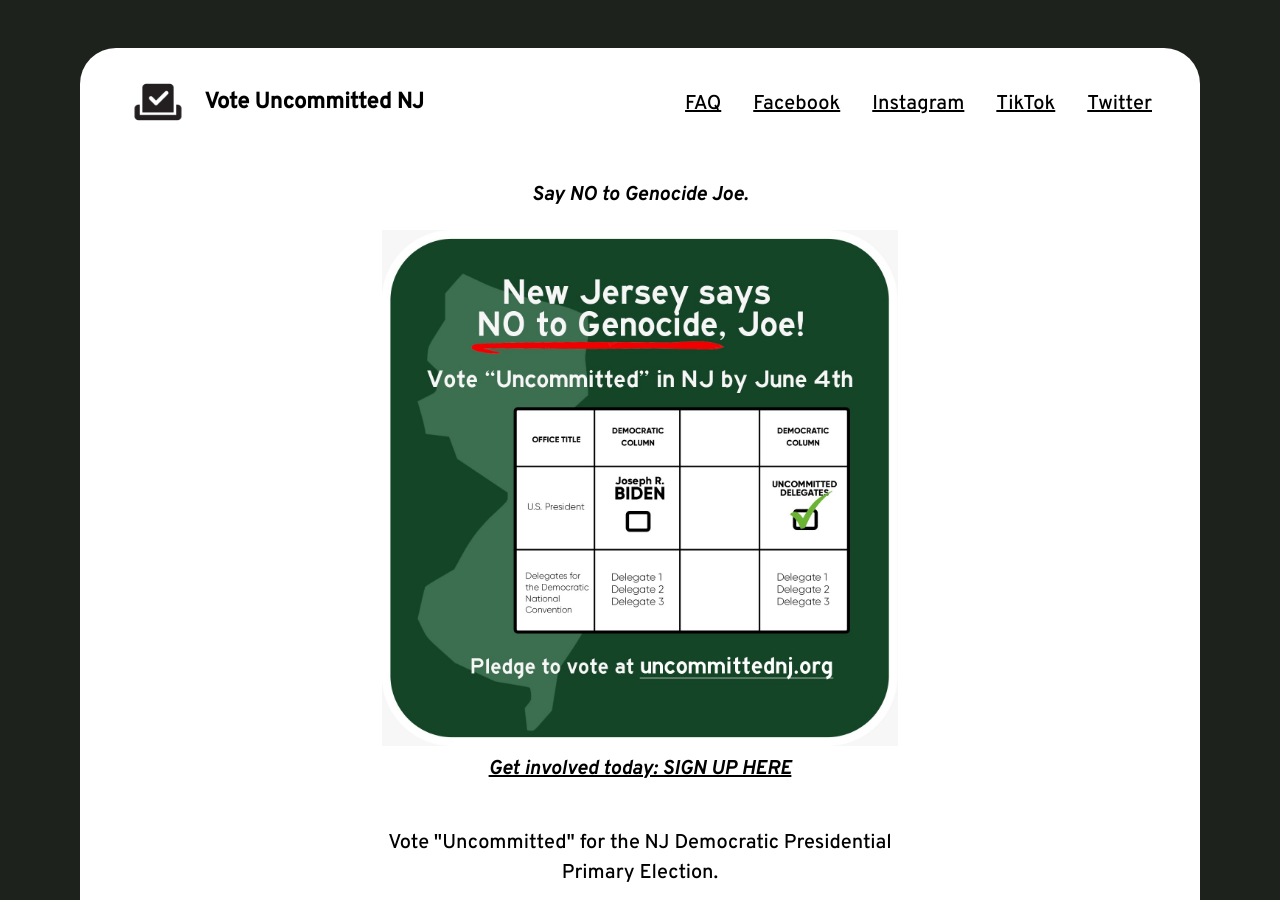
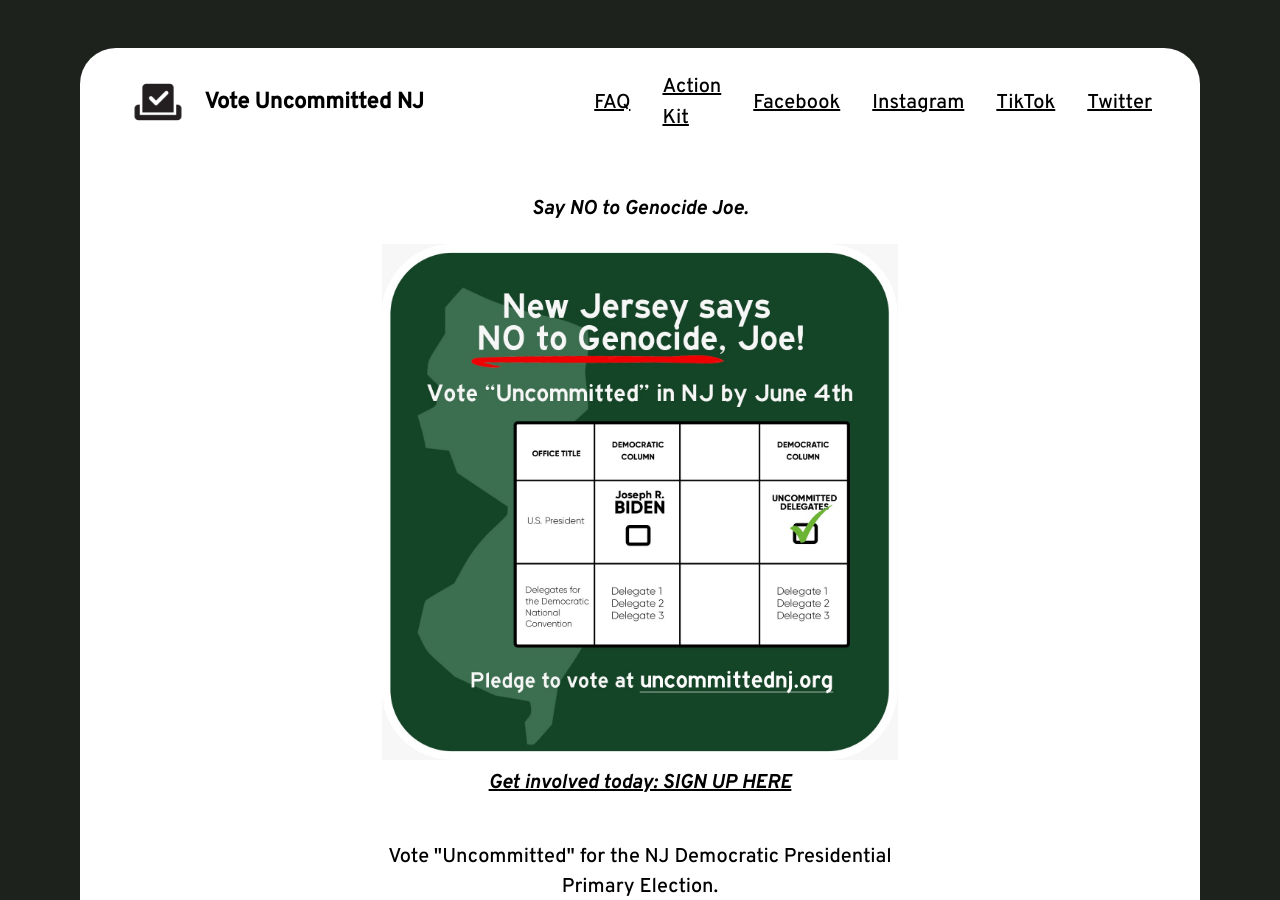
Before and after one commit to dsa-ntc/uncommittednj.org, a Jekyll site: the page built from index.html, in a window 1280 px wide and 900 px high. Built offline with Jekyll 4.4.1, drawn with Linux system fonts in a browser that asks for light colours.

Commit message:
Update nav-list-items.html

```diff
--- a/_includes/nav-list-items.html
+++ b/_includes/nav-list-items.html
@@ -1,4 +1,5 @@
 <li class="nav-item"><a href="/faq">FAQ</a></li>
+<li class="nav-item"><a href="https://uncommittednjkit.carrd.co/">Action Kit</a></li>
 <li class="nav-item"><a href="https://www.facebook.com/profile.php?id=61557751538139&mibextid=PlNXYD">Facebook</a></li>
 <li class="nav-item"><a href="https://www.instagram.com/uncommittednj">Instagram</a></li>
 <li class="nav-item"><a href="https://www.tiktok.com/@uncommittednj">TikTok</a></li>
```
